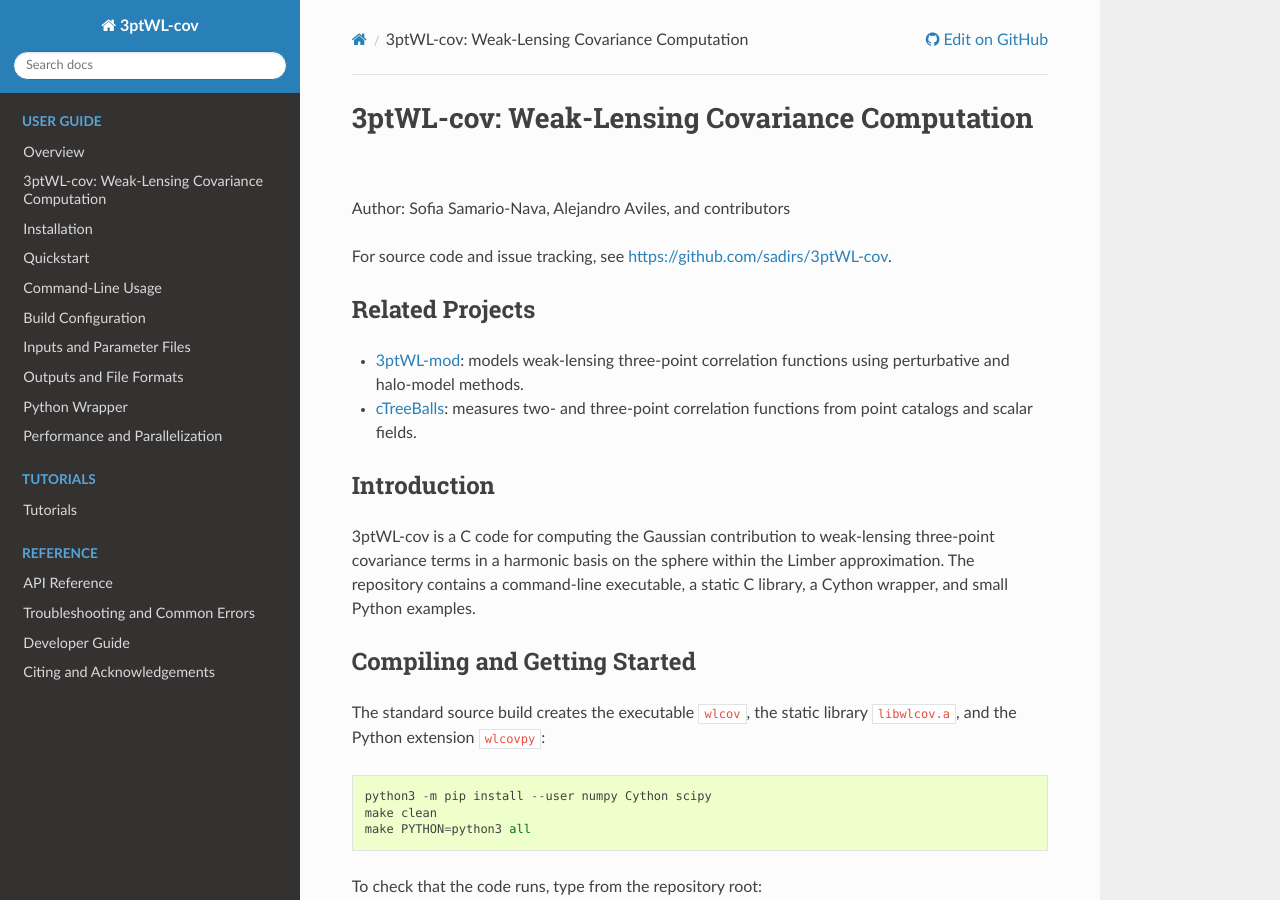
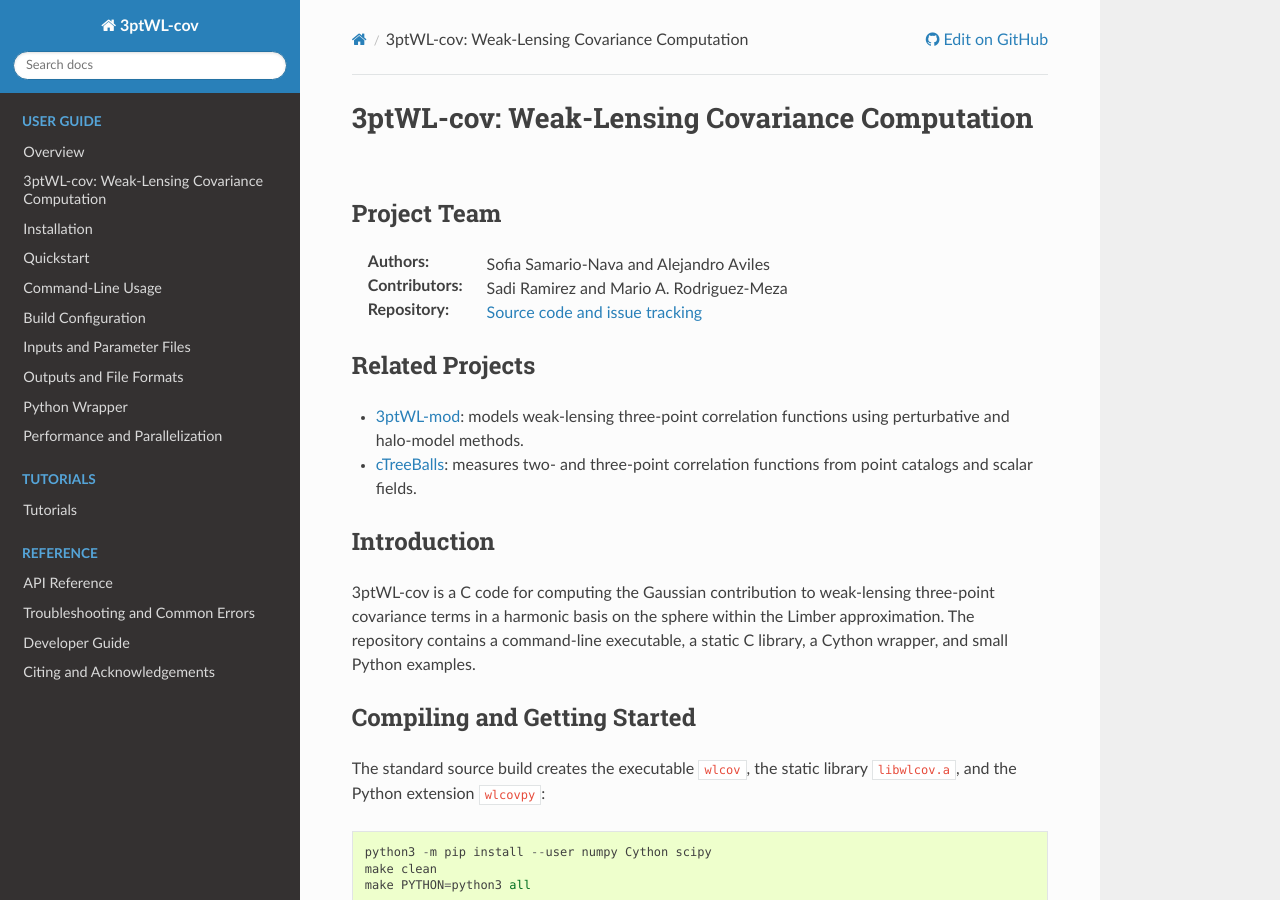
Before and after one commit to sadirs/3ptWL-cov, a Sphinx documentation site: the page built from docs/README.rst, in a window 1280 px wide and 900 px high. Built offline with Sphinx 7.4.7 and the Read the Docs theme 3.1.0, drawn with Linux system fonts in a browser that asks for light colours.

Commit message:
Polish project team details in overview

```diff
--- a/docs/README.rst
+++ b/docs/README.rst
@@ -1,10 +1,13 @@
 3ptWL-cov: Weak-Lensing Covariance Computation
 ==============================================
 
-Author: Sofia Samario-Nava, Alejandro Aviles, and contributors
+Project Team
+------------
 
-For source code and issue tracking, see
-https://github.com/sadirs/3ptWL-cov.
+:Authors: Sofia Samario-Nava and Alejandro Aviles
+:Contributors: Sadi Ramirez and Mario A. Rodriguez-Meza
+:Repository: `Source code and issue tracking
+   <https://github.com/sadirs/3ptWL-cov>`_
 
 Related Projects
 ----------------
```
